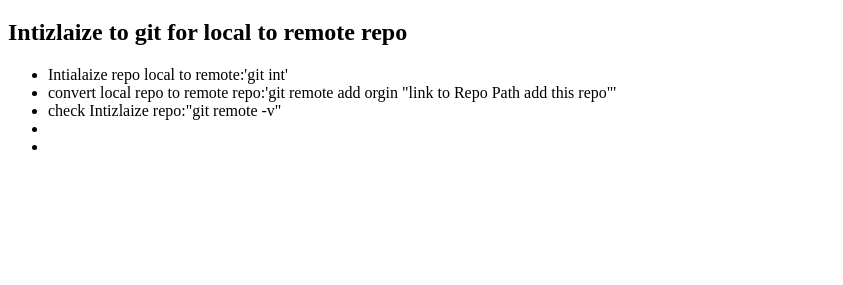
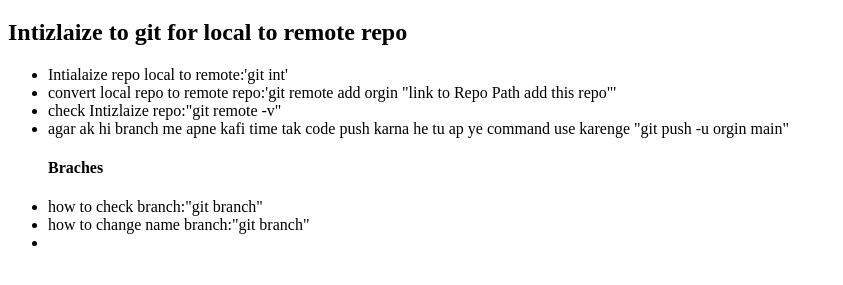
Before and after one commit to MWaqasMW/LocalRepo, a plain HTML site: page index.html in a window 1280 px wide. Shown: the part 61-346 px from the top of the page, without its empty margins (0-843 px from the left). Drawn offline with Linux system fonts and the light colour scheme.

```diff
--- a/index.html
+++ b/index.html
@@ -14,7 +14,10 @@
         <li>Intialaize repo local to remote:'git int'</li>
         <li>convert local repo to remote repo:'git remote add orgin "link to Repo Path add this repo"'</li>
         <li>check Intizlaize repo:"git remote -v"</li>
-        <li></li>
+        <li>agar ak hi branch me apne kafi time tak code push karna he tu ap ye command use karenge "git push -u orgin main"</li>
+        <h4>Braches</h4>
+        <li>how to check branch:"git branch"</li>
+        <li>how to change name branch:"git branch"</li>
         <li></li>
 
 
```
Also changed, not shown: 1 other file.
